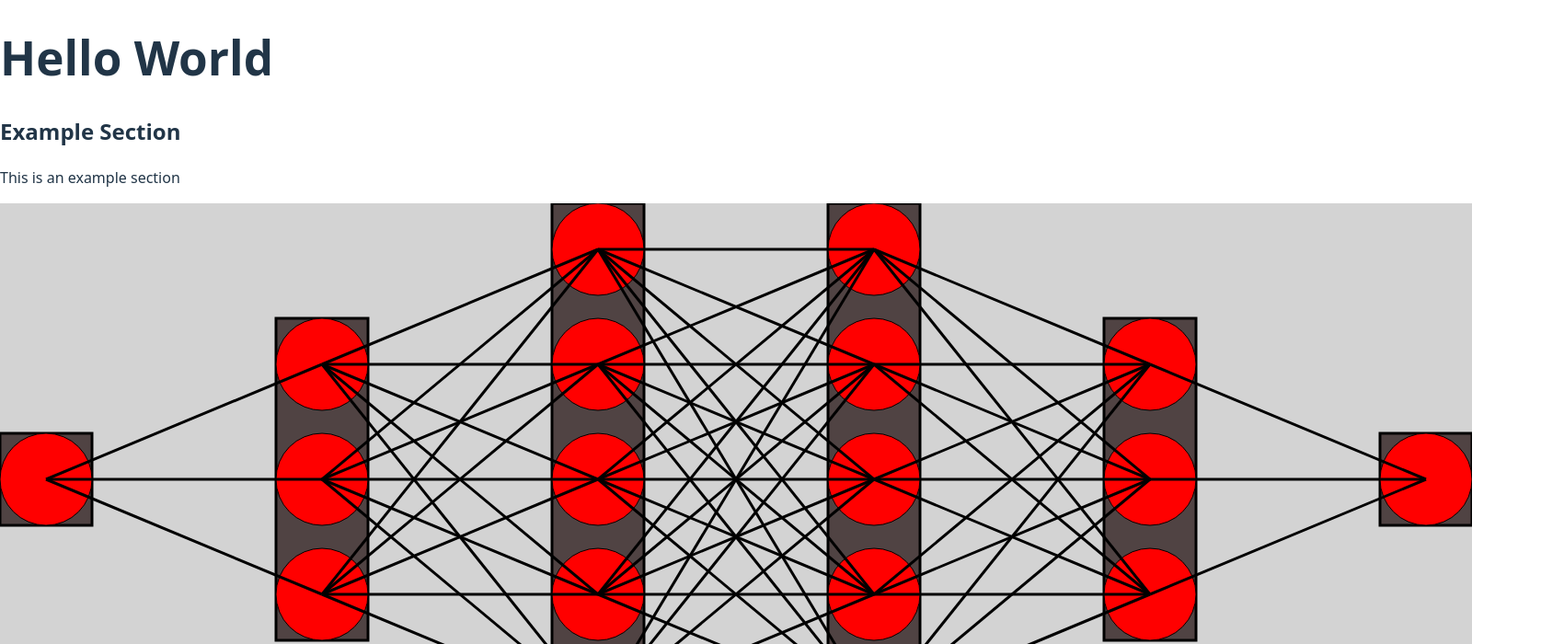
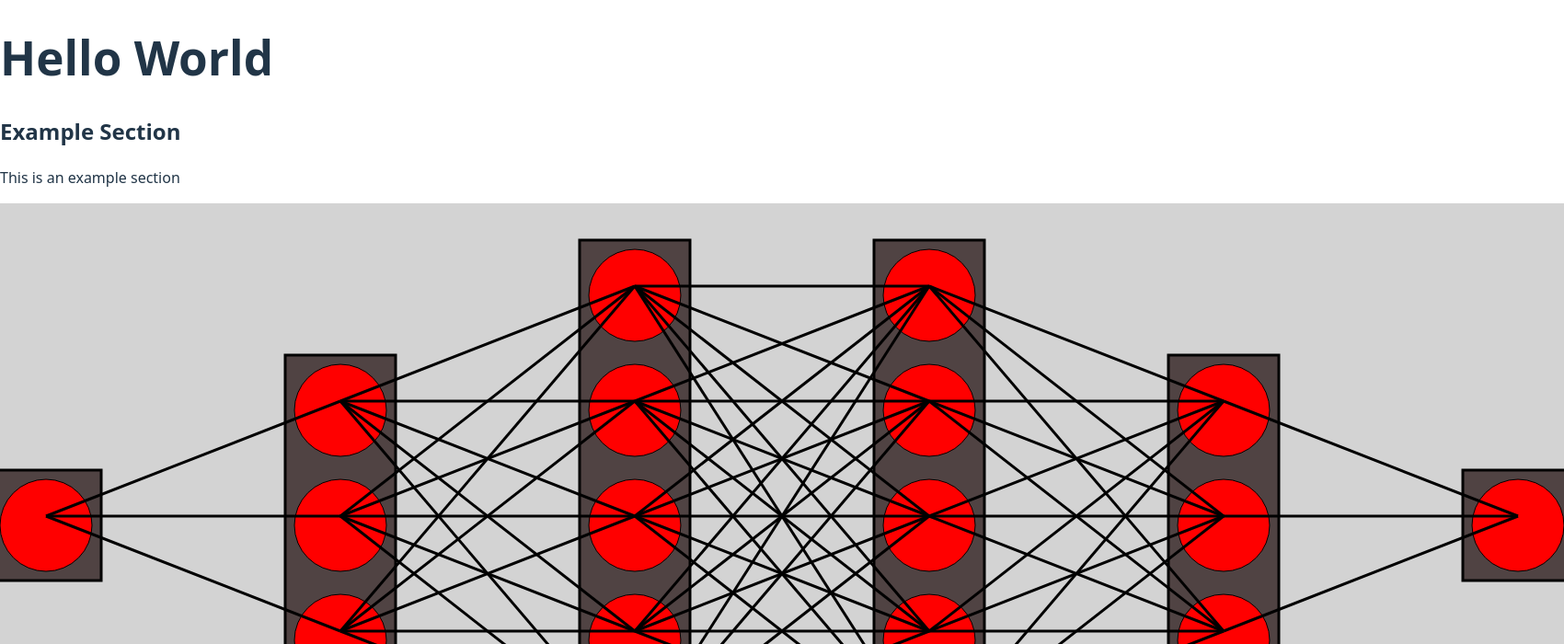
Before and after one commit to LyleW473/ImageClassifierVisualisation, a React (Vite) app in the folder frontend/: page / in a window 1280 px wide. Shown: the top 700 px of the page at 92% size, 1700 px wide, since content can reach past the window. Built offline with nearby package versions, Linux system fonts and the light colour scheme.

Commit message:
refactor: Added neuron paddings as necessary parameters.

```diff
--- a/frontend/src/App.tsx
+++ b/frontend/src/App.tsx
@@ -9,12 +9,14 @@ function App() {
   const gapBetweenLayersX = 200;
   const neuronRadius = 50;
   const neuronSpacingY = 25;
+  const neuronPaddingX = 10;
+  const neuronPaddingY = 10;
   const neuronActiveColour = "green";
   const neuronInactiveColour = "red";
 
   // Calculate canvas height based on the number of neurons in the largest layer
-  const canvasPaddingY = 0;
-  const canvasPaddingX = 0;
+  const canvasPaddingY = 50;
+  const canvasPaddingX = 50;
 
   const canvasHeight = calculateCanvasHeight(neuronsPerLayer, neuronRadius, neuronSpacingY, canvasPaddingY);
   const canvasWidth = calculateCanvasWidth(neuronsPerLayer, neuronRadius, gapBetweenLayersX, canvasPaddingX);
@@ -42,6 +44,8 @@ function App() {
           canvasHeight={canvasHeight}
           neuronsPerLayer={neuronsPerLayer}
           gapBetweenLayersX={gapBetweenLayersX}
+          neuronPaddingX={neuronPaddingX}
+          neuronPaddingY={neuronPaddingY}
           neuronRadius={neuronRadius}
           neuronSpacingY={neuronSpacingY}
           neuronActiveColour={neuronActiveColour}
--- a/frontend/src/components/neural_network/NeuralNetwork.tsx
+++ b/frontend/src/components/neural_network/NeuralNetwork.tsx
@@ -7,8 +7,8 @@ type NeuralNetworkProperties = {
     neuronsPerLayer: number[];
     gapBetweenLayersX: number;
     neuronRadius: number;
-    neuronPaddingX?: number;
-    neuronPaddingY?: number;
+    neuronPaddingX: number;
+    neuronPaddingY: number;
     neuronSpacingY: number;
     neuronActiveColour?: string;
     neuronInactiveColour?: string;
@@ -20,8 +20,8 @@ const NeuralNetwork = ({
     neuronsPerLayer,
     gapBetweenLayersX,
     neuronRadius,
-    neuronPaddingX=0,
-    neuronPaddingY=0,
+    neuronPaddingX,
+    neuronPaddingY,
     neuronSpacingY,
     neuronActiveColour,
     neuronInactiveColour
```
